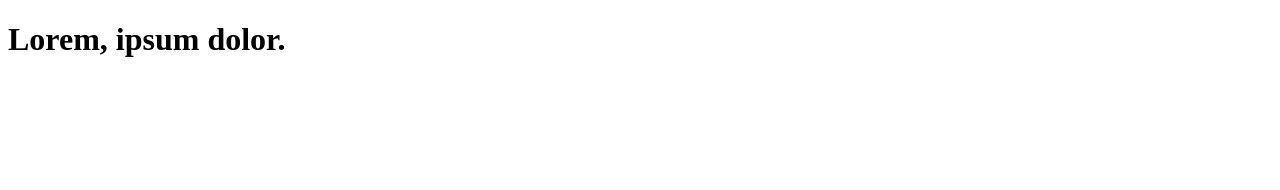
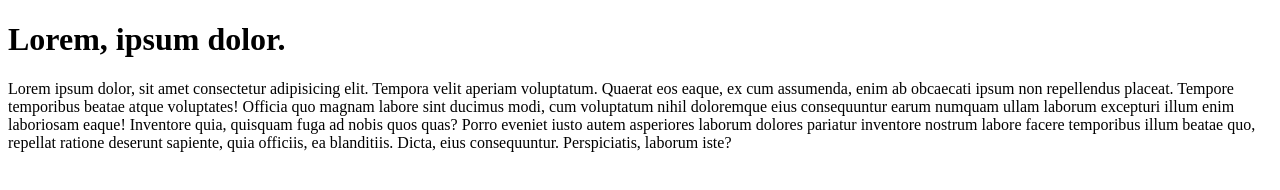
Before and after one commit to ravkamaria/ravkamaria.github.io, a plain HTML site: page index.html in a window 1280 px wide. Drawn offline with Linux system fonts and the light colour scheme.

Commit message:
Add paragraph

```diff
--- a/index.html
+++ b/index.html
@@ -8,5 +8,8 @@
 </head>
 <body>
     <h1>Lorem, ipsum dolor.</h1>
+    <p>Lorem ipsum dolor, sit amet consectetur adipisicing elit. Tempora velit aperiam voluptatum. Quaerat eos eaque, ex cum assumenda, enim ab obcaecati ipsum non repellendus placeat. Tempore temporibus beatae atque voluptates!
+    Officia quo magnam labore sint ducimus modi, cum voluptatum nihil doloremque eius consequuntur earum numquam ullam laborum excepturi illum enim laboriosam eaque! Inventore quia, quisquam fuga ad nobis quos quas?
+    Porro eveniet iusto autem asperiores laborum dolores pariatur inventore nostrum labore facere temporibus illum beatae quo, repellat ratione deserunt sapiente, quia officiis, ea blanditiis. Dicta, eius consequuntur. Perspiciatis, laborum iste?</p>
 </body>
 </html>
```
